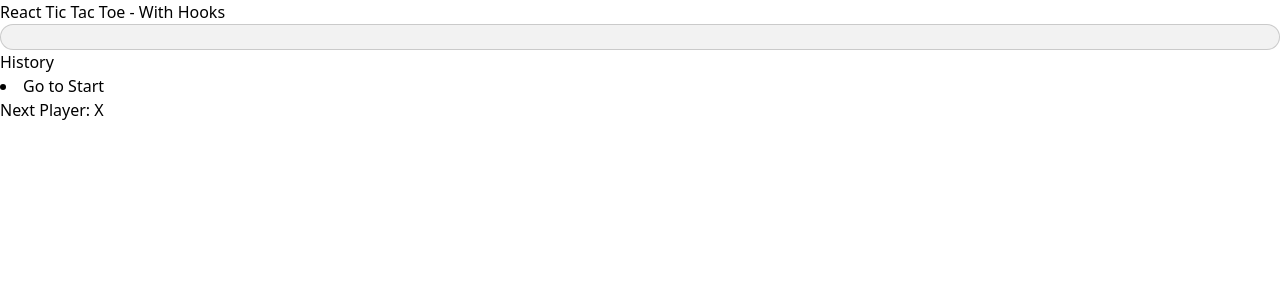
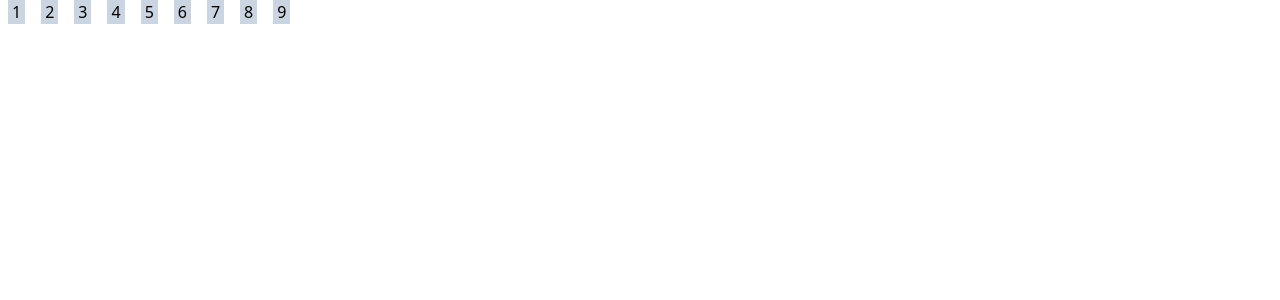
Before and after one commit to erffon/xo-game, a Next.js app: page /playground in a window 1280 px wide. Shown: the top 300 px of the page. Built offline with nearby package versions, Linux system fonts and the light colour scheme.

Commit message:
some changes

```diff
--- a/pages/playground/Board.tsx
+++ b/pages/playground/Board.tsx
@@ -3,11 +3,17 @@ import Square from "./Square";
 
 const Board = ({ squares, onClick }) => {
   return (
-    <Container>
-      {squares.map((square: number, i: number) => (
-        <Square key={i} value={square} onClick={() => onClick(i)} />
-      ))}
-    </Container>
+    <div>
+      <Square className="px-3" value="1" onClick={() => onClick("test")} />
+      <Square className="px-3" value="2" onClick={() => onClick("test")} />
+      <Square className="px-3" value="3" onClick={() => onClick("test")} />
+      <Square className="px-3" value="4" onClick={() => onClick("test")} />
+      <Square className="px-3" value="5" onClick={() => onClick("test")} />
+      <Square className="px-3" value="6" onClick={() => onClick("test")} />
+      <Square className="px-3" value="7" onClick={() => onClick("test")} />
+      <Square className="px-3" value="8" onClick={() => onClick("test")} />
+      <Square className="px-3" value="9" onClick={() => onClick("test")} />
+    </div>
   );
 };
 
--- a/pages/playground/Square.tsx
+++ b/pages/playground/Square.tsx
@@ -6,7 +6,11 @@ import React from "react";
 // }
 
 const Square = ({ value, onClick }) => {
-  return <button onClick={onClick}>{value}</button>;
+  return (
+    <button className="mx-2 px-1 bg-slate-300" onClick={onClick}>
+      {value}
+    </button>
+  );
 };
 
 export default Square;
--- a/pages/playground/index.tsx
+++ b/pages/playground/index.tsx
@@ -1,55 +1,12 @@
-import React, { useState } from "react";
-import { calculateWinner } from "./CalculateWinner";
 import Board from "./Board";
+import Square from "./Square";
 
 const Game = () => {
-  const [history, setHistory] = useState([Array(9).fill(null)]);
-  const [stepNumber, setStepNumber] = useState(0);
-  const [xIsNext, setXisNext] = useState(true);
-  const winner = calculateWinner(history[stepNumber]);
-  const xO = xIsNext ? "X" : "O";
+  const handleClick = () => {};
+  const jumpTo = () => {};
+  const renderMoves = () => {};
 
-  const handleClick = (i) => {
-    const historyPoint = history.slice(0, stepNumber + 1);
-    const current = historyPoint[stepNumber];
-    const squares = [...current];
-    // return if won or occupied
-    if (winner || squares[i]) return;
-    // select square
-    squares[i] = xO;
-    setHistory([...historyPoint, squares]);
-    setStepNumber(historyPoint.length);
-    setXisNext(!xIsNext);
-  };
-
-  const jumpTo = (step) => {
-    setStepNumber(step);
-    setXisNext(step % 2 === 0);
-  };
-
-  const renderMoves = () =>
-    history.map((_step, move) => {
-      const destination = move ? `Go to move #${move}` : "Go to Start";
-      return (
-        <li key={move}>
-          <button onClick={() => jumpTo(move)}>{destination}</button>
-        </li>
-      );
-    });
-
-  return (
-    <>
-      <h1>React Tic Tac Toe - With Hooks</h1>
-      <Board squares={history[stepNumber]} onClick={handleClick} />
-      <div className="info-wrapper">
-        <div>
-          <h3>History</h3>
-          {renderMoves()}
-        </div>
-        <h3>{winner ? "Winner: " + winner : "Next Player: " + xO}</h3>
-      </div>
-    </>
-  );
+  return <Board onClick={handleClick} />;
 };
 
 export default Game;
```
